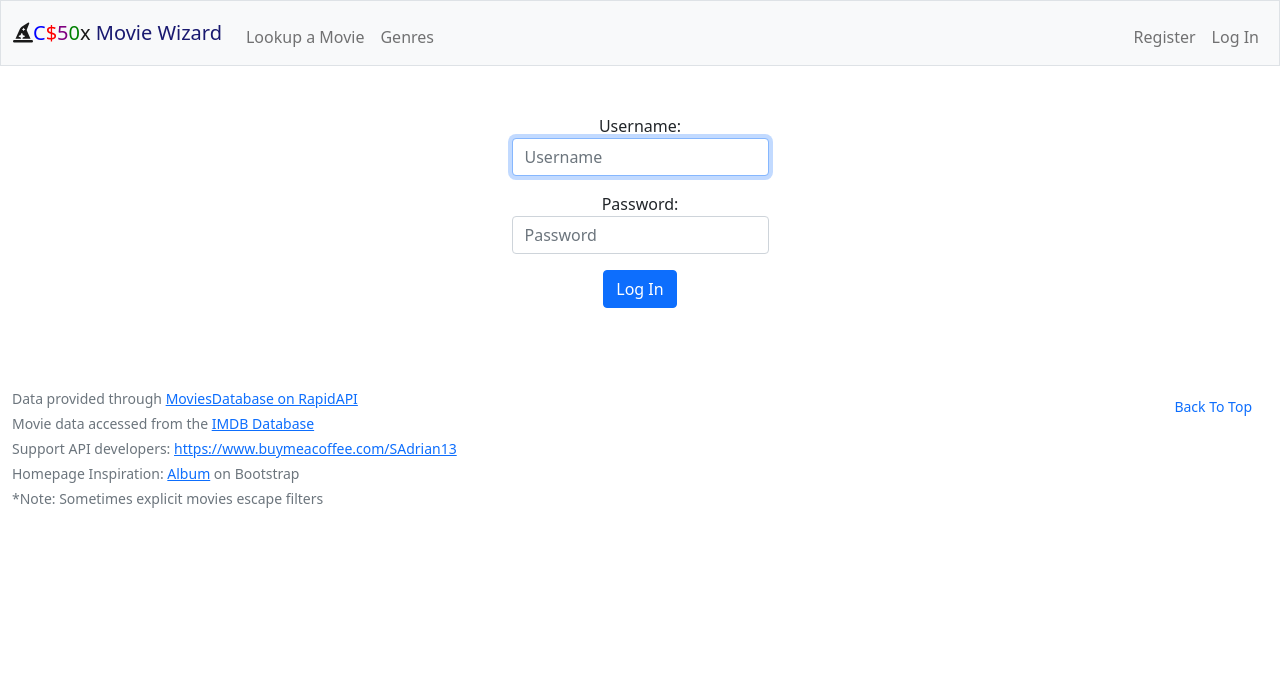
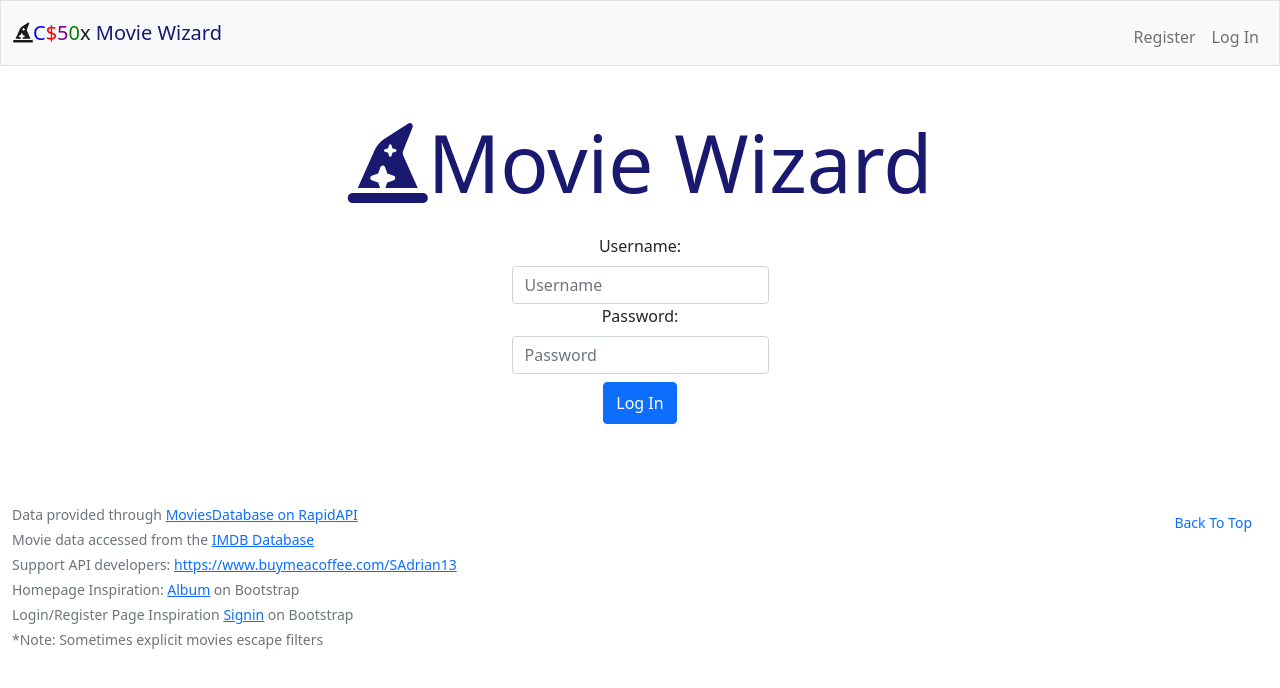
Before and after one commit to arowe54/Movie-Wizard, a Flask app: page /login in a window 1280 px wide. Shown: the top 688 px of the page. Run offline with Flask 3, Linux system fonts and the light colour scheme; some libraries are stand-ins or nearby versions.

Commit message:
Update login/register display

```diff
--- a/scripts/profile.js
+++ b/scripts/profile.js
@@ -18,7 +18,7 @@ $(document).ready(function() {
         }
     }
 
-    // Run showPassword on the two buttons
+    // Show/hide password when either 'show password' button is clicked
     $('#show_pwd').click(function() {
         togglePassword('#original_pwd');
     })
@@ -32,12 +32,13 @@ $(document).ready(function() {
 
     // When user clicks update username
     $('#update_username').click(function() {
+        // Show the 'change username' form
         $("#update_username_form").toggle()
     })
 
     // When user clicks update password
     $('#update_pwd').click(function() {
-        // Append a form just below the change username button
+        // Show the 'change password' form
         $('#update_pwd_form').toggle()
     })
 })
--- a/templates/layout.html
+++ b/templates/layout.html
@@ -59,10 +59,6 @@
                         </ul>
                     <!--If the user has not logged in-->
                     {% else %}
-                        <ul class="navbar-nav me-auto mt-2">
-                            <li class="nav-item"><a class="nav-link" href="/search">Lookup a Movie</a></li>
-                            <li class="nav-item"><a class="nav-link" href="/genres">Genres</a></li>
-                        </ul>
                         <ul class="navbar-nav ms-auto mt-2">
                             <li class="nav-item"><a class="nav-link" href="/register">Register</a></li>
                             <li class="nav-item"><a class="nav-link" href="/login">Log In</a></li>
@@ -92,6 +88,7 @@
                 <p>Movie data accessed from the <a href="https://www.imdb.com/conditions">IMDB Database</a></p>
                 <p>Support API developers: <a href="https://www.buymeacoffee.com/SAdrian13">https://www.buymeacoffee.com/SAdrian13</a></p>
                 <p>Homepage Inspiration: <a href="https://getbootstrap.com/docs/5.3/examples/album/#">Album</a> on Bootstrap</p>
+                <p>Login/Register Page Inspiration <a href="https://getbootstrap.com/docs/5.3/examples/sign-in/">Signin</a> on Bootstrap</p>
                 <p>*Note: Sometimes explicit movies escape filters</p>
             </div>
         </footer>
--- a/templates/login.html
+++ b/templates/login.html
@@ -5,15 +5,25 @@
 {% endblock %}
 
 {% block main %}
+<div class="form-signin w-100 m-auto">
+
     <form action="/login" method="post">
-        <div class="mb-3">
-            <label for="username">Username: </label>
-            <input autocomplete="off" autofocus class="form-control mx-auto w-auto" id="username" name="username" placeholder="Username" type="text">
+        <h1 class="midnight display-1 mb-4"><i class="fa-solid fa-hat-wizard" alt="wizard hat"></i>Movie Wizard</h1>
+        <div class="row">
+            <div class="col">
+                <label for="username" class="form-label">Username: </label>
+                <input class="form-control mx-auto w-auto" id="username" type="text" placeholder="Username">
+            </div>
         </div>
-        <div class="mb-3">
-            <label for="password">Password: </label>
-            <input class="form-control mx-auto w-auto" id="password" name="password" placeholder="Password" type="password">
+        <div class="row mb-2">
+            <div class="col">
+                <label for="password" class="form-label">Password: </label>
+                <input class="form-control mx-auto w-auto" id="password" name="password" placeholder="Password" type="password">
+            </div>
         </div>
-        <button class="btn btn-primary" type="submit">Log In</button>
+        <button class="btn btn-primary py-2" type="submit">Log In</button>
     </form>
+
+</div>
+
 {% endblock %}
```
Also changed, not shown: templates/register.html (+7 -4 lines), 2 other files.
